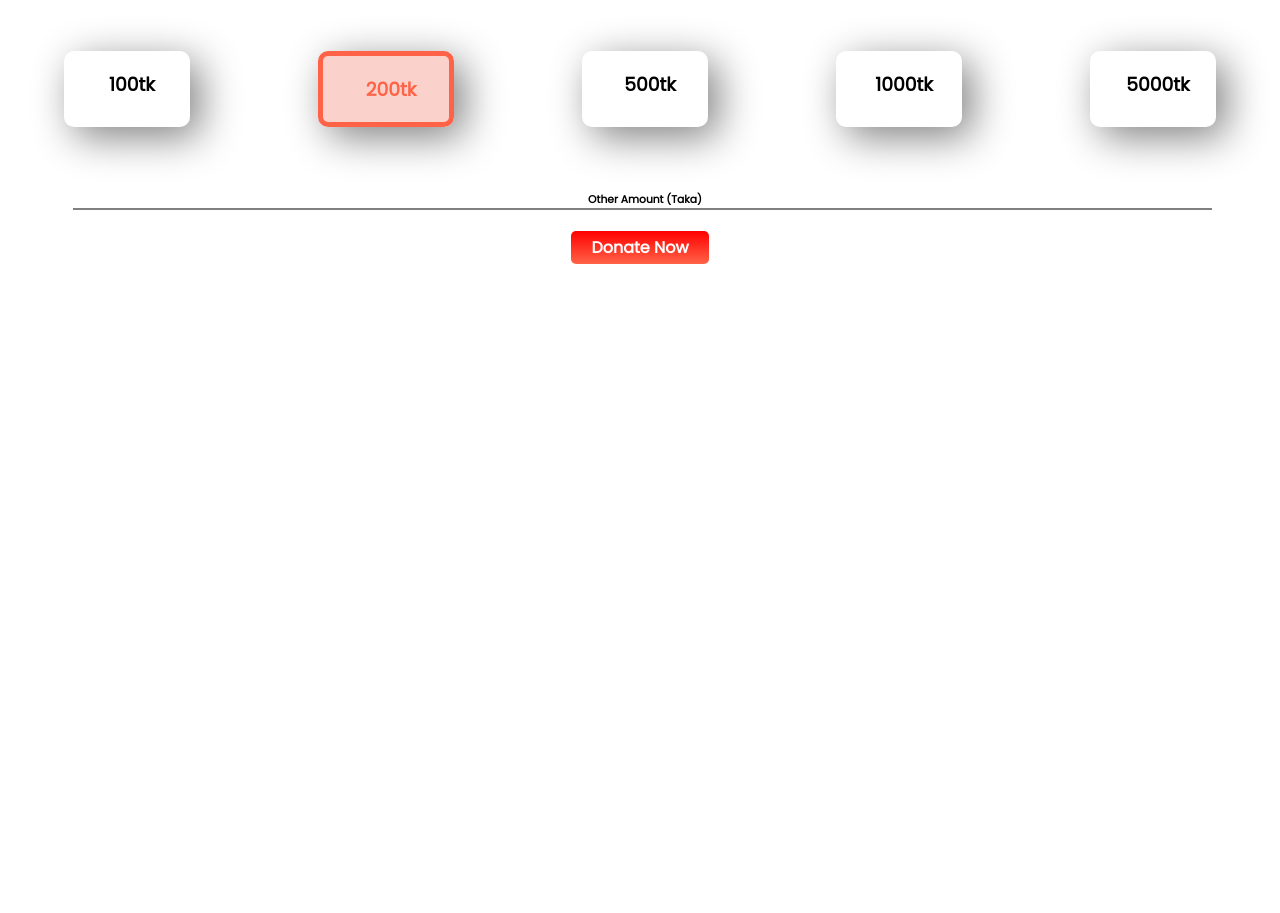
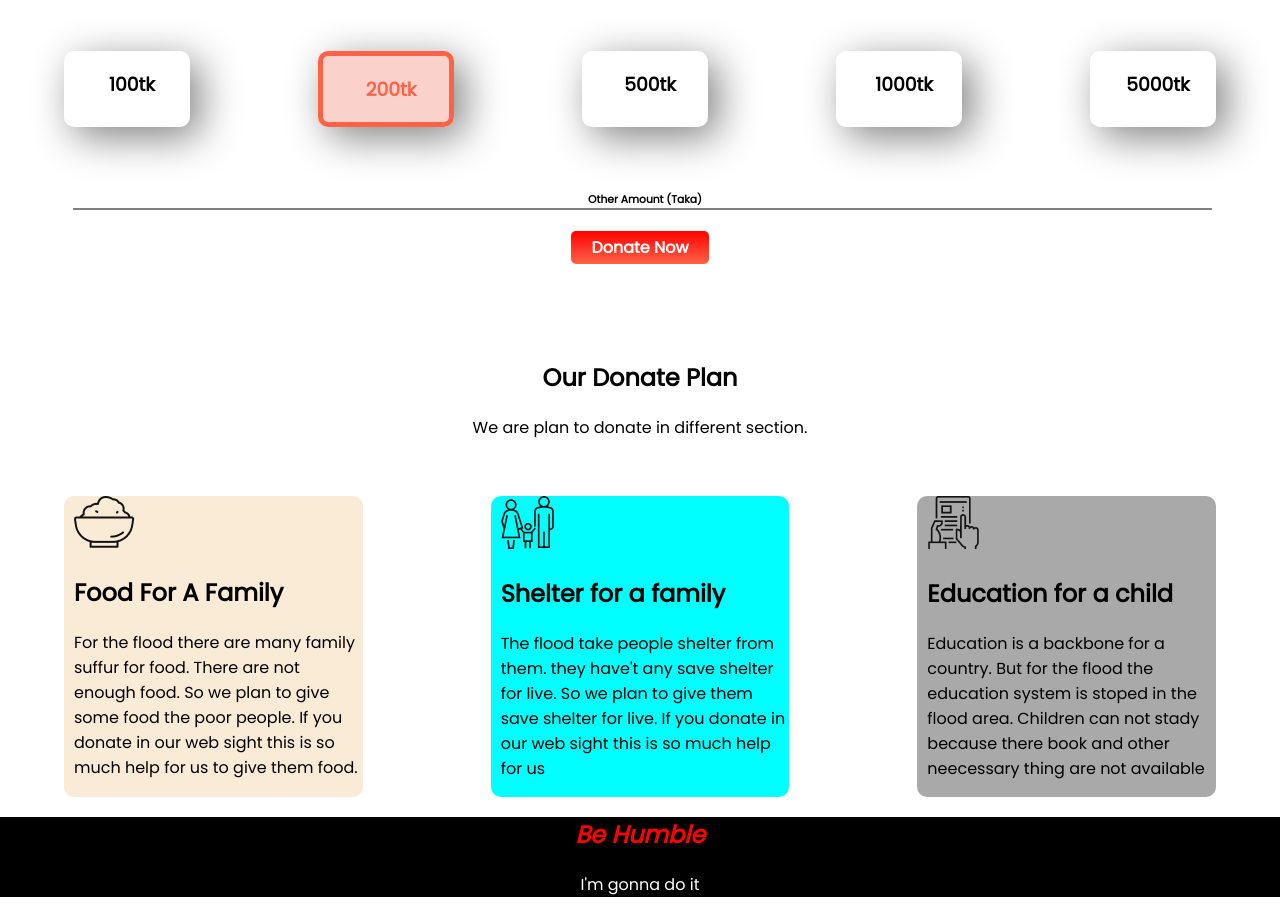
Before and after one commit to khalidbinneamul/donate-today, a plain HTML site: page index.html in a window 1280 px wide. Shown: the part 757-1670 px from the top of the page. Before the commit the page ends 1057 px from the top, so only its background shows below. Drawn offline with Linux system fonts and the light colour scheme.

Commit message:
all added

```diff
--- a/index.html
+++ b/index.html
@@ -10,7 +10,6 @@
     <link rel="preconnect" href="https://fonts.gstatic.com" crossorigin>
     <link href="https://fonts.googleapis.com/css2?family=Poppins&display=swap" rel="stylesheet">
     <link rel="stylesheet" href="style.css">
-    <script src="https://kit.fontawesome.com/6e35808e4c.js" crossorigin="anonymous"></script>
 </head>
 
 <body>
@@ -48,6 +47,37 @@
             <a class="link-button" target="_blank" href=>Donate Now</a>
         </div>
     </section>
+    <section>
+        <div class="background-set">
+            <h1>Our Donate Plan</h1>
+            <p>We are plan to donate in different section.</p>
+        </div>
+        <div class="fexible-content">
+            <div class="width-set" id="food-color">
+                <img src="icons/food.png" alt="">
+                <h1>Food For A Family</h1>
+                <p>For the flood there are many family suffur for food. There are not enough food. So we plan to give
+                    some food the poor people. If you donate in our web sight this is so much help for us to give them
+                    food.</p>
+            </div>
+            <div class="width-set" id="shrlter-color">
+                <img src="icons/shelter.png" alt="">
+                <h1>Shelter for a family</h1>
+                <p> The flood take people shelter from them. they have't any save shelter for live. So we plan to give
+                    them save shelter for live. If you donate in our web sight this is so much help for us</p>
+            </div>
+            <div class="width-set" id="education-color">
+                <img src="icons/Frame-1.png" alt="">
+                <h1>Education for a child</h1>
+                <p>Education is a backbone for a country. But for the flood the education system is stoped in the flood
+                    area. Children can not stady because there book and other neecessary thing are not available</p>
+            </div>
+        </div>
+    </section>
 </body>
+<footer>
+    <h2 id="red-color"><i>Be Humble</i></h2>
+    <p id="last-color">I'm gonna do it</p>
+</footer>
 
 </html>
--- a/style.css
+++ b/style.css
@@ -60,3 +60,36 @@ h6 {
     padding-left: 5px;
     border-bottom: 2px solid grey;
 }
+
+.width-set {
+    width: 30%;
+    margin-left: 5%;
+    margin-right: 5%;
+    padding-left: 10px;
+    border-radius: 10px;
+}
+
+#food-color {
+    background-color: antiquewhite;
+}
+
+#shrlter-color {
+    background-color: aqua;
+}
+
+#education-color {
+    background-color: darkgray;
+}
+
+footer {
+    text-align: center;
+    background-color: black;
+}
+
+#red-color {
+    color: red;
+}
+
+#last-color {
+    color: white;
+}
```
